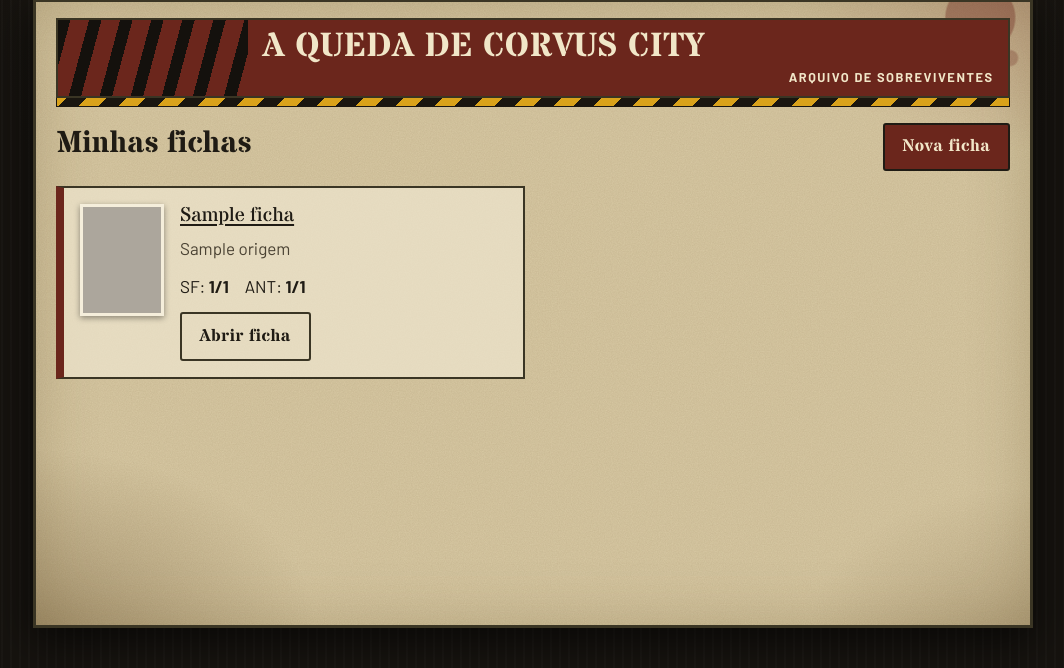
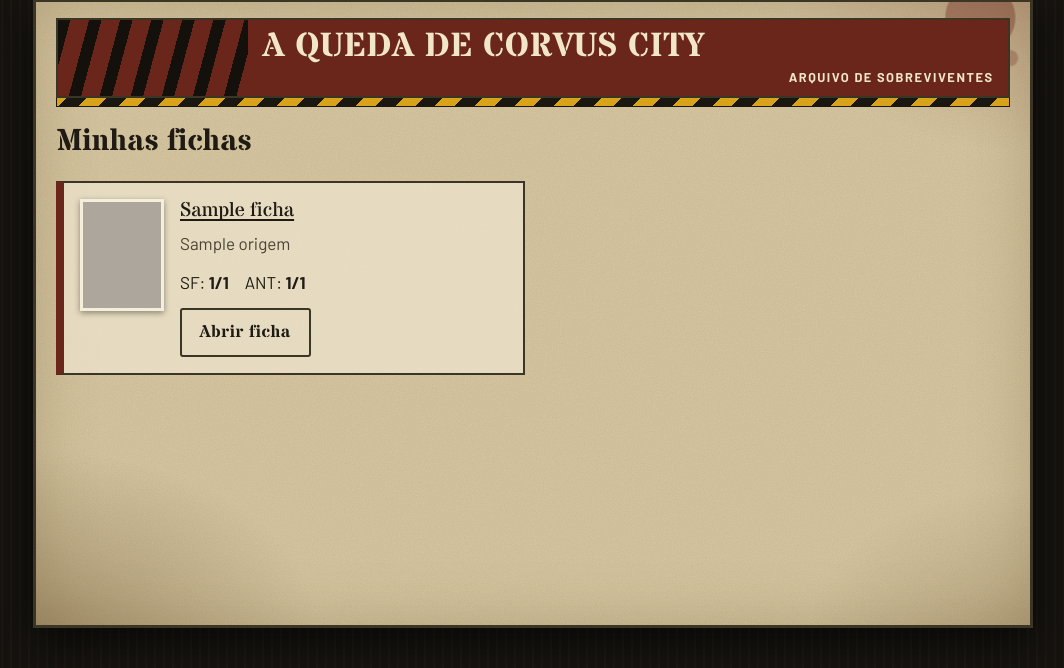
Before and after one commit to gabrielalveslopes/Ficha_RPG_Online, a Django app: template templates/fichas/ficha_lista.html in a window 1280 px wide. Shown: the part 88-756 px from the top of the page, without its empty margins (107-1171 px from the left). Run offline with Django 5.2, Linux system fonts and the light colour scheme; the template is opened without the code that fills it: values that come from a table or form of the project are taken from there, others are empty; tables that the repository leaves empty hold one stand-in row (values such as "Sample post"); parts of the project's set-up code (start-up, migrations or seed data) failed here and were passed over; grey boxes are pictures that could not be loaded.

Commit message:
esconde Nova ficha para quem já tem uma

```diff
--- a/templates/fichas/ficha_lista.html
+++ b/templates/fichas/ficha_lista.html
@@ -4,7 +4,7 @@
 {% include "fichas/_faixa.html" with subtitulo="Arquivo de sobreviventes" %}
 <div class="cabecalho-pagina">
   <h1 class="titulo-pagina">{% if eh_mestre %}Todas as fichas{% else %}Minhas fichas{% endif %}</h1>
-  <a class="botao botao-primario" href="{% url 'ficha_criar' %}">Nova ficha</a>
+  {% if pode_criar %}<a class="botao botao-primario" href="{% url 'ficha_criar' %}">Nova ficha</a>{% endif %}
 </div>
 
 {% if eh_mestre %}
@@ -39,7 +39,7 @@
 </ul>
 {% else %}
 <section class="cartao">
-  <p>{% if busca %}Nenhuma ficha encontrada para “{{ busca }}”.{% else %}Nenhuma ficha por aqui ainda.{% endif %}</p>
+  <p>{% if busca %}Nenhuma ficha encontrada para “{{ busca }}”.{% elif eh_mestre %}Nenhuma ficha por aqui ainda.{% else %}Você ainda não criou a sua ficha. Cada jogador pode ter apenas uma.{% endif %}</p>
 </section>
 {% endif %}
 {% endblock %}
```
